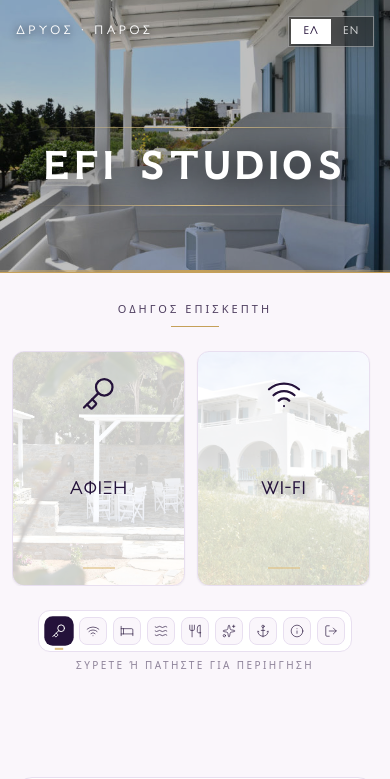
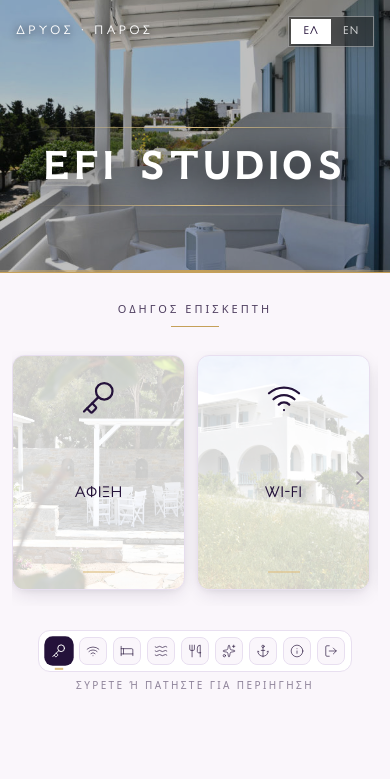
Before and after one commit to terracharta-cpu/efistudios, a React (Vite) app: page / in a window 390 px wide. Shown: the top 779 px of the page. Built offline with nearby package versions, Linux system fonts and the light colour scheme; no server answers; the database is empty; a web font is replaced by a local one.

Commit message:
Fix word wrapping, add faint right scroll arrow, and soft purple drop shadow on category cards

```diff
--- a/src/components/CategoryGrid.tsx
+++ b/src/components/CategoryGrid.tsx
@@ -107,9 +107,21 @@ export const CategoryGrid: React.FC<CategoryGridProps> = ({ onSelectCategory })
         </button>
 
         {/* Horizontal Single-Row Scrollable Container: 2 cards visible on smartphone */}
+        {/* Minimalist faint right arrow hint for mobile */}
+        {activeIndex < sortedCategories.length - 1 && (
+          <button
+            type="button"
+            onClick={() => stepScroll('right')}
+            aria-label="Next"
+            className="md:hidden absolute right-0.5 top-1/2 -translate-y-1/2 z-20 p-1 text-[#24123a]/35 hover:text-[#24123a]/70 transition-colors"
+          >
+            <ChevronRight className="w-6 h-6 stroke-[1.75]" />
+          </button>
+        )}
+
         <div
           ref={scrollContainerRef}
-          className="flex flex-nowrap gap-3 sm:gap-4 overflow-x-auto pb-0 pt-0 px-1 snap-x snap-mandatory scroll-smooth no-scrollbar"
+          className="flex flex-nowrap gap-3 sm:gap-4 overflow-x-auto pb-4 pt-1 px-1.5 snap-x snap-mandatory scroll-smooth no-scrollbar"
           style={{ WebkitOverflowScrolling: 'touch' }}
         >
           {sortedCategories.map((category, index) => {
@@ -124,14 +136,15 @@ export const CategoryGrid: React.FC<CategoryGridProps> = ({ onSelectCategory })
                 }}
                 type="button"
                 onClick={() => onSelectCategory(category)}
-                className={`group relative flex flex-col items-center justify-between p-4 sm:p-6 rounded-xl text-center snap-start shrink-0 transition-all duration-300 active:scale-[0.98] focus:outline-none overflow-hidden cursor-pointer
+                className={`group relative flex flex-col items-center justify-between px-2.5 py-4 sm:p-6 rounded-xl text-center snap-start shrink-0 transition-all duration-300 active:scale-[0.98] focus:outline-none overflow-hidden cursor-pointer
                   /* Width: Exactly 2 cards per view on smartphone */
                   w-[calc(50vw-22px)] sm:w-[220px] md:w-[240px] lg:w-[250px]
                   min-h-[235px] sm:min-h-[270px] md:min-h-[290px]
-                  /* Clean white card with slightly rounded corners (no glass bevel) */
+                  /* Clean white card with soft purple drop shadow */
                   bg-white hover:bg-[#faf6fb]
                   border border-[#e8dff0] hover:border-[#b0873e]
-                  shadow-sm hover:shadow-md
+                  shadow-[0_6px_20px_-4px_rgba(36,18,58,0.14),0_2px_8px_-2px_rgba(36,18,58,0.08)]
+                  hover:shadow-[0_10px_28px_-4px_rgba(36,18,58,0.22)]
                 `}
               >
                 {/* Background Image with ~22% opacity */}
@@ -153,9 +166,9 @@ export const CategoryGrid: React.FC<CategoryGridProps> = ({ onSelectCategory })
                   />
                 </div>
 
-                {/* Large, prominent typography in dark purple and Pathos font, centered & wrapped */}
-                <div className="relative z-10 my-auto py-2 w-full px-1 flex items-center justify-center">
-                  <h3 className="font-pathos font-bold text-lg sm:text-xl md:text-2xl text-[#24123a] tracking-normal leading-snug text-center w-full break-words">
+                {/* Large, prominent typography in dark purple and Pathos font, centered without mid-word breaks */}
+                <div className="relative z-10 my-auto py-2 w-full px-0.5 flex items-center justify-center">
+                  <h3 className="font-pathos font-bold text-[15px] sm:text-xl md:text-2xl text-[#24123a] tracking-normal leading-snug text-center w-full">
                     {categoryTitle}
                   </h3>
                 </div>
```
Also changed, not shown: vercel-recovery-codes-donnie.d.prod@gmail.com.txt (added).
